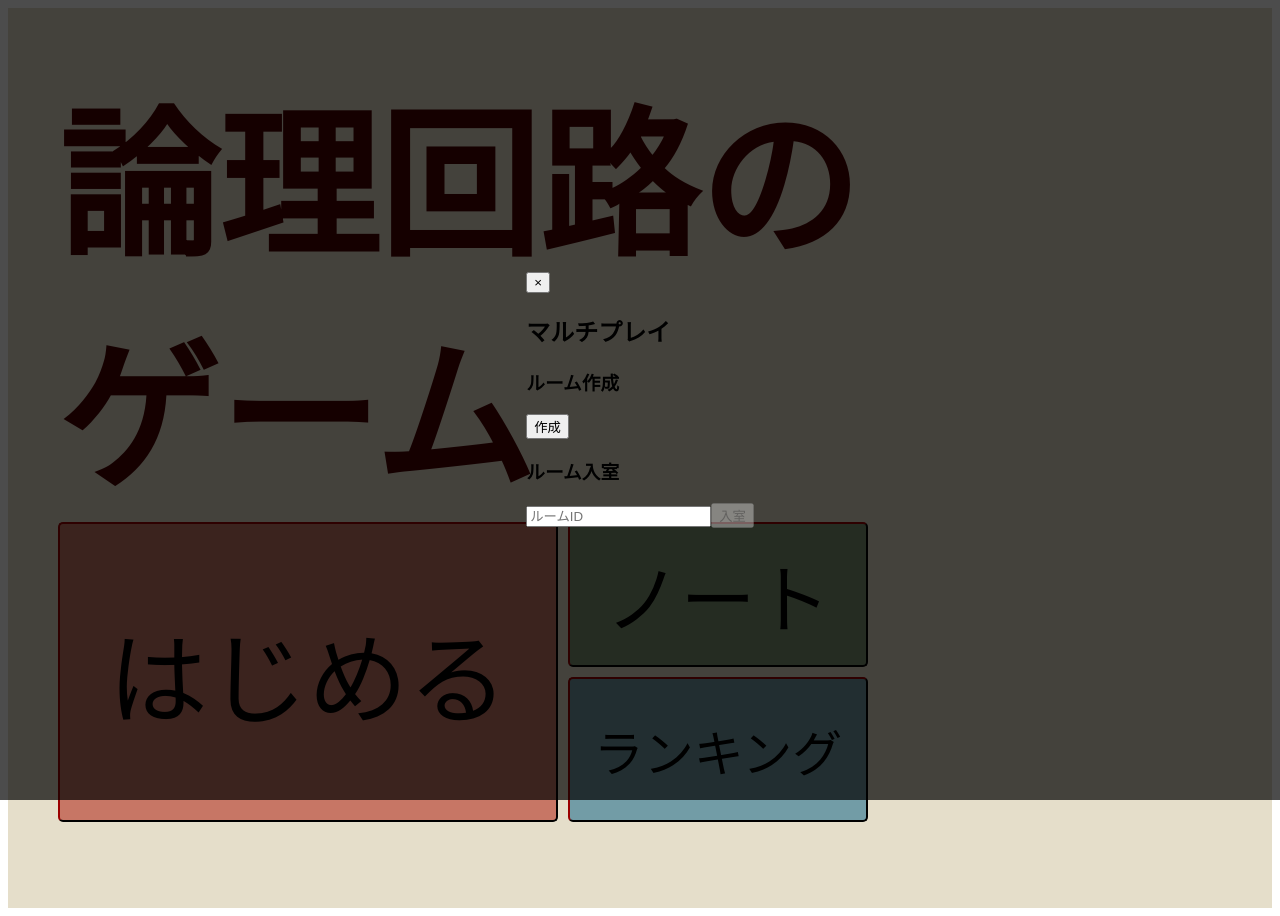
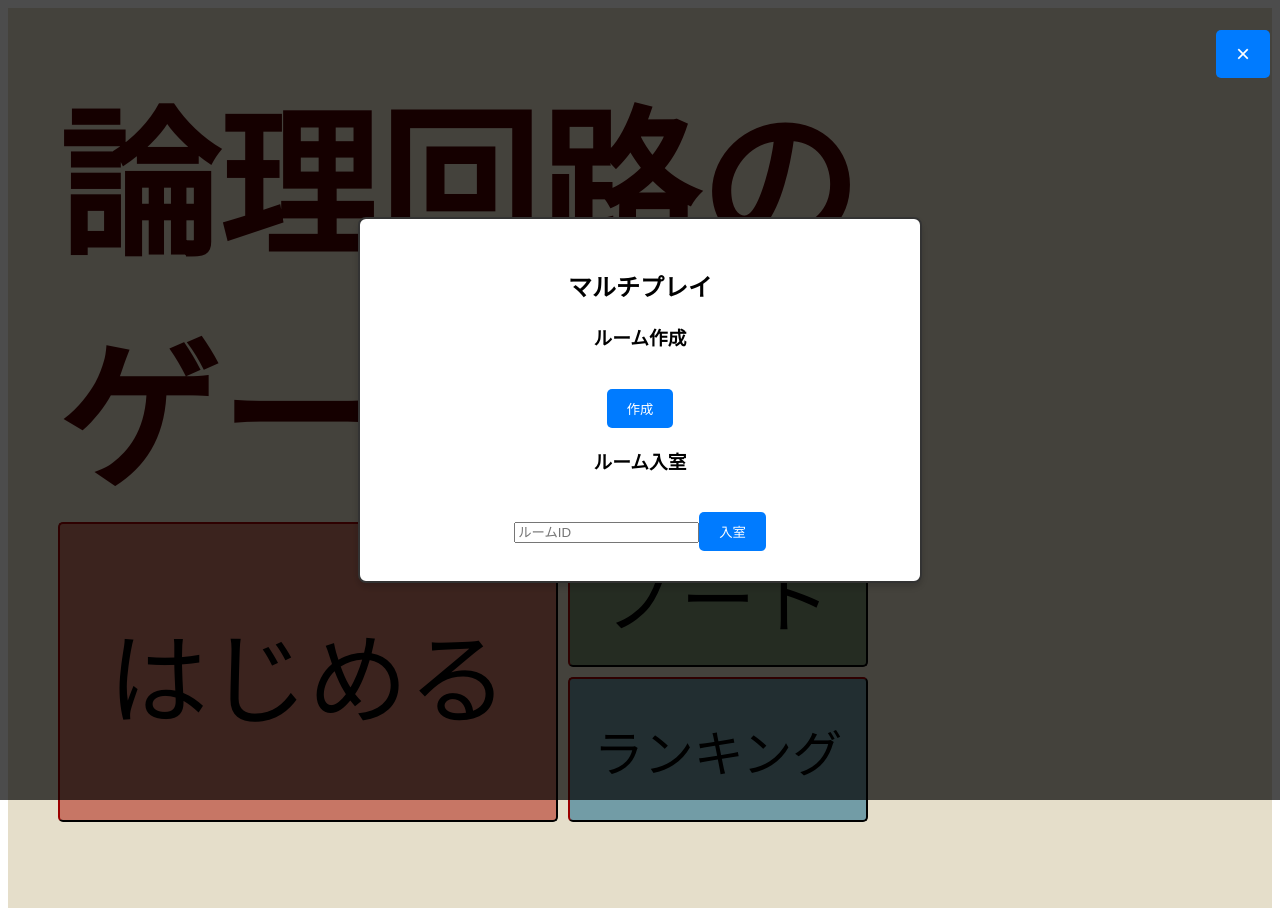
Before and after one commit to sono0418/logic_SLG, a React (Vite) app in the folder frontend/: page / in a window 1280 px wide. Both pictures are taken after a click on the button "はじめる". Built offline with nearby package versions, Linux system fonts and the light colour scheme.

Commit message:
DB初期化完了、ポップアップデザインテスト

```diff
--- a/frontend/src/components/Popups/PopUp.css
+++ b/frontend/src/components/Popups/PopUp.css
@@ -8,5 +8,48 @@
   display: flex;
   justify-content: center;
   align-items: center;
-  z-index: 1000; /* ★ この値を十分に大きく設定 */
+  z-index: 1000;
 }
+
+/* ポップアップのコンテンツ部分 */
+.popup-content {
+  background-color: #ffffff; /* ★ 背景色を白に設定 */
+  border: 2px solid #333333; /* ★ 2pxの実線で濃い灰色の囲み線 */
+  border-radius: 8px; /* 角を少し丸める */
+  padding: 30px;
+  box-shadow: 0 4px 8px rgba(0, 0, 0, 0.2); /* 影を追加して立体感を出す */
+  width: 80%; /* 幅を画面の80%にする */
+  max-width: 500px; /* 最大幅を設定 */
+  text-align: center;
+}
+
+/* ポップアップ内のボタン */
+.popup-content button {
+  margin-top: 20px;
+  padding: 10px 20px;
+  border: none;
+  border-radius: 5px;
+  background-color: #007bff;
+  color: white;
+  cursor: pointer;
+}
+
+.popup-content button:hover {
+  background-color: #0056b3;
+}
+
+/* ポップアップの閉じるボタン（もしあれば） */
+.popup-close-button {
+  position: absolute;
+  top: 10px;
+  right: 10px;
+  background: none;
+  border: none;
+  font-size: 1.5em;
+  cursor: pointer;
+  color: #555;
+}
+
+.popup-close-button:hover {
+  color: #000;
+}
--- a/frontend/src/components/Popups/PopUpC.tsx
+++ b/frontend/src/components/Popups/PopUpC.tsx
@@ -24,8 +24,7 @@ const PopUpC: React.FC<PopUpProps> = ({ onClose }) => {
       try {
         setIsLoading(true);
         // 実際にはここにAPI呼び出しのコードを記述します。
-        // 例: const response = await fetch('/api/scores');
-        // const data: PlayerScore[] = await response.json();
+        // 多分API作られてないからAIと相談してAPIつくるかうまいこと呼び出すかしよう
 
         // 今回はダミーデータを使います
         const mockData: PlayerScore[] = [
@@ -33,10 +32,9 @@ const PopUpC: React.FC<PopUpProps> = ({ onClose }) => {
           { id: 2, name: "Player B", score: 4500 },
           { id: 3, name: "Player C", score: 4800 },
         ];
-
-        // スコアで降順にソート
         const sortedScores = mockData.sort((a, b) => b.score - a.score);
         setScores(sortedScores);
+        //ここまでダミー
       } catch (error) {
         console.error("データの取得に失敗しました", error);
       } finally {
```
Also changed, not shown: 1 other file (tests, documents, lock files or other folders).
